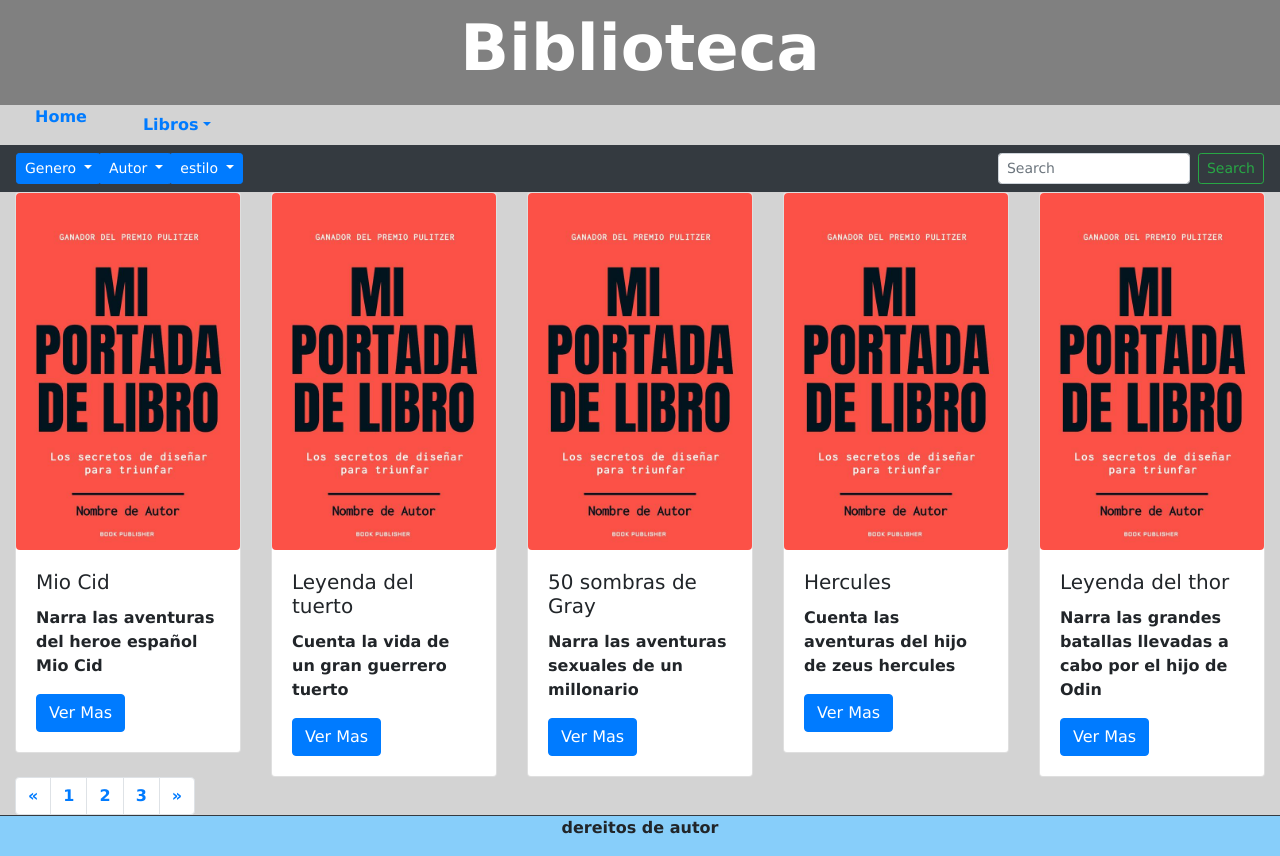
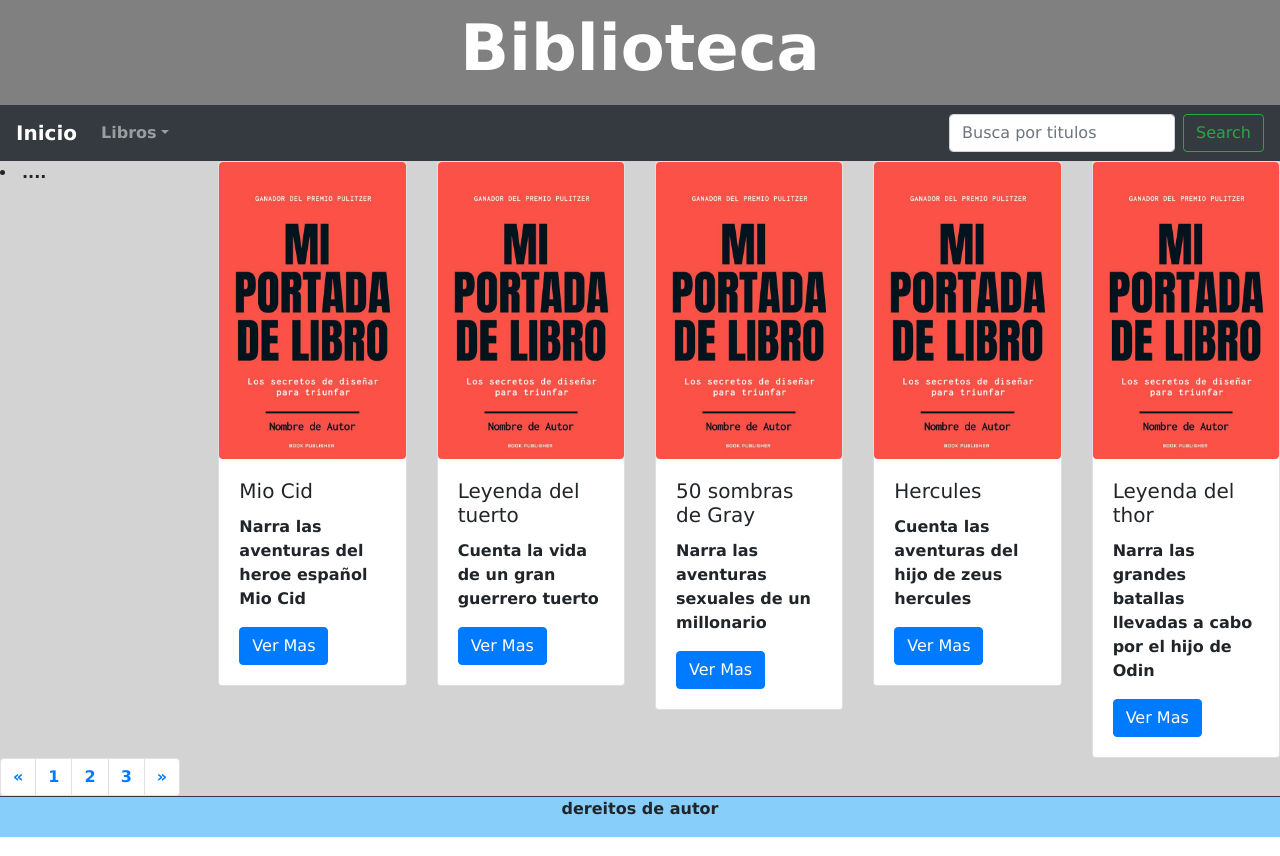
Before and after one commit to PrendeLume/Biblioteca, a website: page LIBROS/Buscador.html in a window 1280 px wide. Drawn offline with nearby package versions, Linux system fonts and the light colour scheme.

Commit message:
Arreglando barra busqueda

```diff
--- a/LIBROS/Buscador.html
+++ b/LIBROS/Buscador.html
@@ -19,71 +19,51 @@
         <section class="row gris-titulo">
           <h1 class="col">Biblioteca</h1>
         </section>
-        <section class="row">
-          <nav class="col">
-            <ul class="nav nav-pills">
-              <li class="enlinea"><a href="../index.html">Home</a></li>
-              <li class="enlinea nav-item dropdown">
-                <a class="nav-link dropdown-toggle" data-toggle="dropdown" href="#" role="button"
-                  aria-expanded="false">Libros</a>
+      </section>
+    </header>
+    <main class="row">
+      <nav class="navbar navbar-expand-md navbar-dark bg-dark col">
+        <a class="navbar-brand" href="../index.html">Inicio</a>
+        <button class="navbar-toggler" type="button" data-toggle="collapse" data-target="#navbarsExampleDefault">
+          <span class="navbar-toggler-icon"></span>
+        </button>
+
+        <div class="collapse navbar-collapse" id="navbarsExampleDefault">
+          <ul class="navbar-nav mr-auto">
+            <!--<li class="nav-item active">
+                  <a class="nav-link" href="#">Home <span class="sr-only">(current)</span></a>
+                </li>
+                <li class="nav-item">
+                  <a class="nav-link" href="#">Link</a>
+                </li>
+                <li class="nav-item">
+                  <a class="nav-link disabled">Disabled</a>
+                </li>-->
+            <li class="nav-item dropdown">
+              <a class="nav-link dropdown-toggle" href="#" id="dropdown01" data-toggle="dropdown">Libros</a>
               <div class="dropdown-menu">
                 <a class="dropdown-item" href="Buscador.html">Busqueda</a>
                 <div class="dropdown-divider"></div>
-                  <a class="dropdown-item" href="Alta.html">Alta</a>
+                <a class="dropdown-item" href="#">Alta</a>
                 <a class="dropdown-item" href="#">Modificacion</a>
                 <a class="dropdown-item" href="#">Baja</a>
               </div>
             </li>
           </ul>
-
-          </nav>
-        </section>
-      </section>
-    </header>
-    <main class="row">
-      <section class="col">
-        <article class="row">
-          <nav class="col navbar navbar-dark bg-dark">
-            <div class="btn-group">
-              <button type="button" class="btn btn-primary btn-sm dropdown-toggle" data-toggle="dropdown">
-                Genero
-              </button>
-              <div class="dropdown-menu">
-                <a class="dropdown-item" href="#">sfdg</a>
-                <a class="dropdown-item" href="#">Another action</a>
-                <a class="dropdown-item" href="#">Something else here</a>
-              </div>
-
-              <button type="button" class="btn btn-primary btn-sm dropdown-toggle" data-toggle="dropdown">
-                Autor
-              </button>
-              <div class="dropdown-menu">
-                <a class="dropdown-item" href="#">Action</a>
-                <a class="dropdown-item" href="#">Another action</a>
-                <a class="dropdown-item" href="#">Something else here</a>
-              </div>
-
-              <button type="button" class="btn btn-primary btn-sm dropdown-toggle" data-toggle="dropdown">
-                estilo
-              </button>
-              <div class="dropdown-menu">
-                <a class="dropdown-item" href="#">Action</a>
-                <a class="dropdown-item" href="#">Another action</a>
-                <a class="dropdown-item" href="#">Something else here</a>
-              </div>
-            </div>
-            <div class="btn-group">
-              <form class="form-inline my-2 my-lg-0">
-                <input class="form-control mr-sm-2 form-control-sm" type="search" placeholder="Search"
-                  aria-label="Search">
-                <button class="btn btn-outline-success btn-sm" type="submit">Search</button>
+          <form class="form-inline my-2 my-lg-0" name="busqueda">
+            <input class="form-control mr-sm-2" type="text" placeholder="Busca por titulos">
+            <button class="btn btn-outline-success my-2 my-sm-0" type="submit" id="submit">Search</button>
           </form>
         </div>
       </nav>
-        </article>
 
       <section id="1" class="row">
 
+        <aside class="col-2">
+          <nav>
+            <li>....</li>
+          </nav>
+        </aside>
         <!--Aqui van los libros-->
         <script src="../JS/datos.js"></script>
         <script src="JS/creacion.js"></script>
@@ -108,7 +88,6 @@
           </li>
         </ul>
       </nav>
-      </section>
     </main>
     <footer class="row">
       <section class="col azul-cielo border-top border-dark">
--- a/LIBROS/JS/creacion.js
+++ b/LIBROS/JS/creacion.js
@@ -1,3 +1,4 @@
+
 for (let i = 0; i < datos.libros.length; i++) {
     //creacion del articulo
     var articulo = document.createElement("article");
```
Also changed, not shown: Bibliotk/Usuarios/acceso.html (+1 -1 lines). Lines whose indentation alone changed are shown as unchanged.
